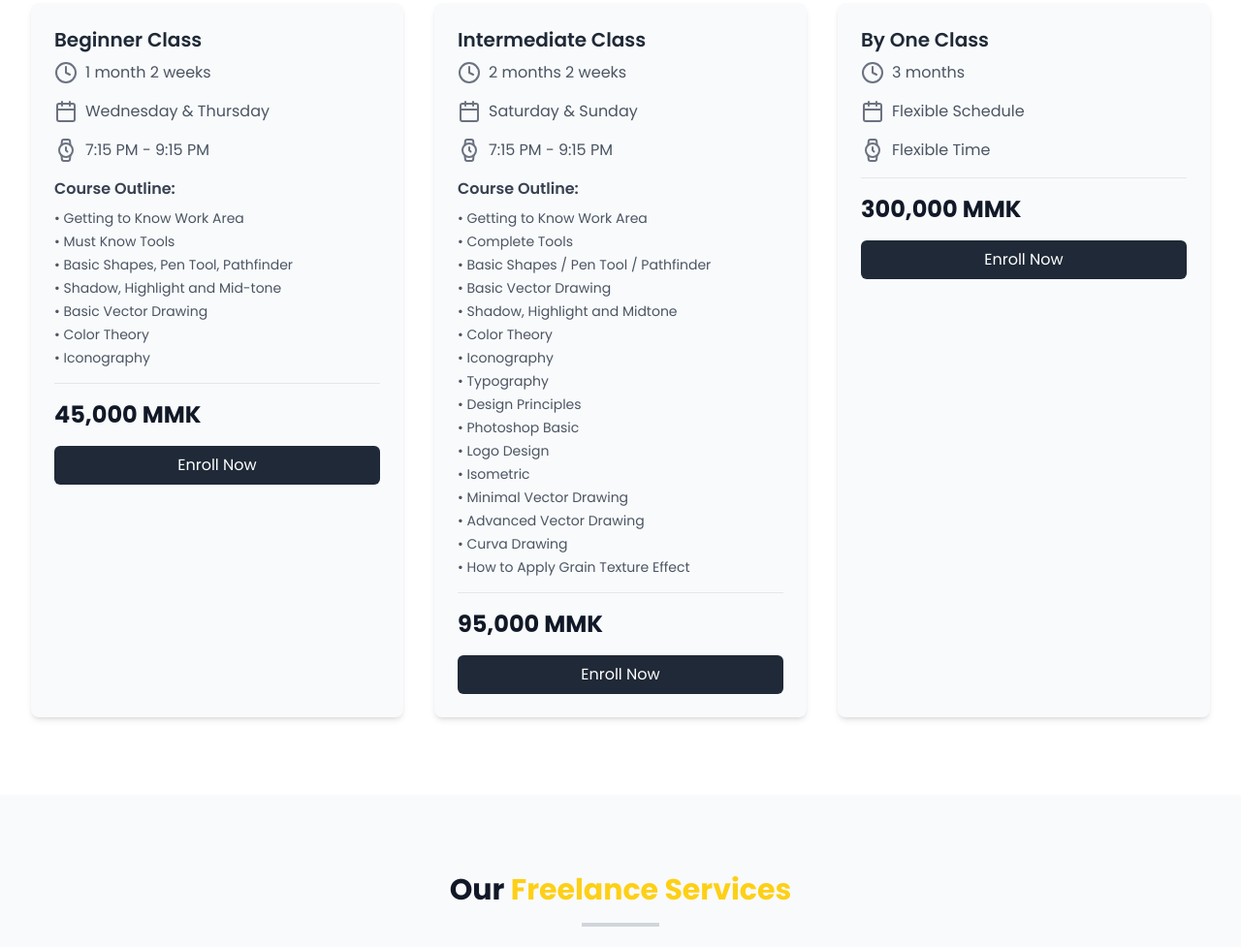
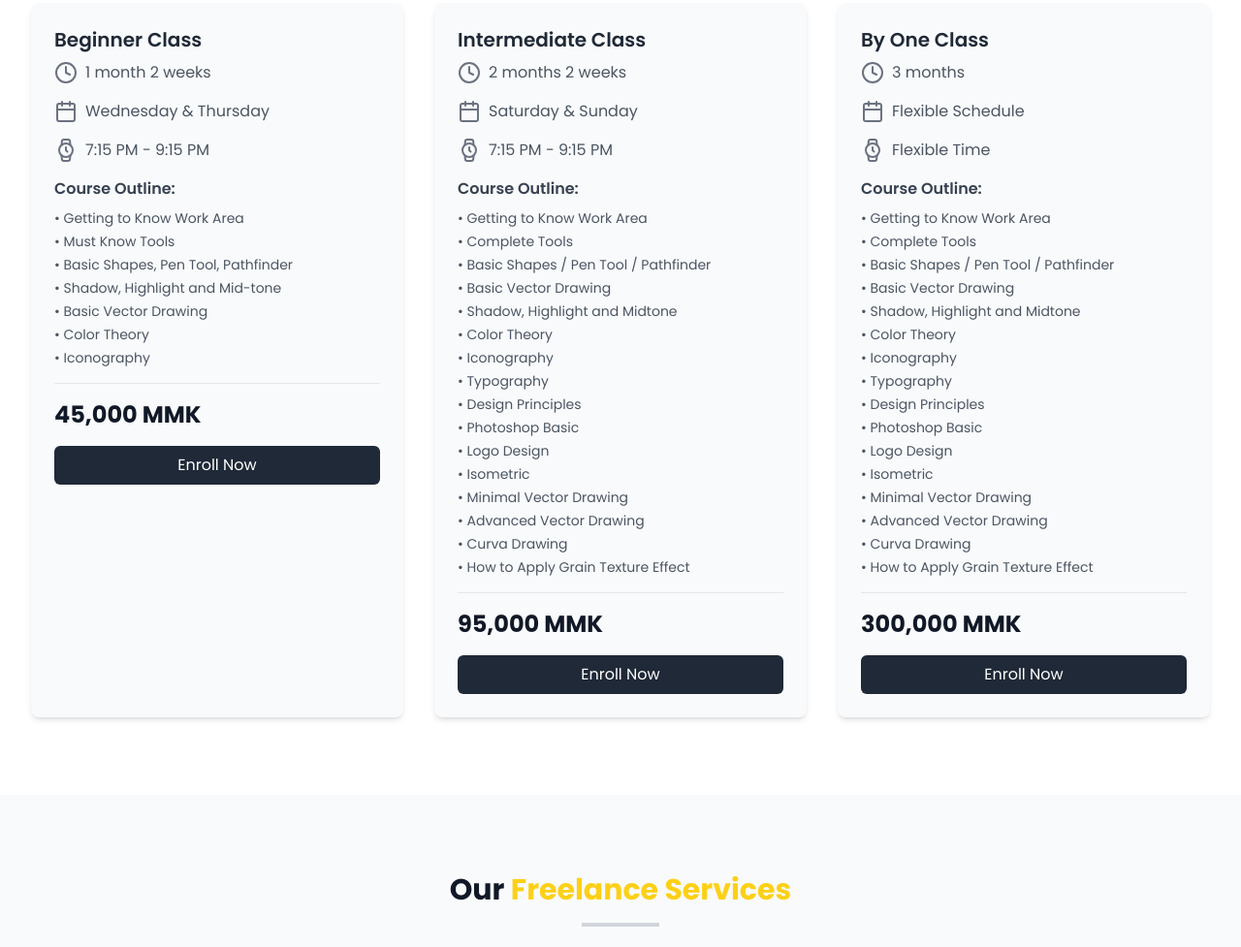
Before and after one commit to artdeone/artdeone.com, a plain HTML site: page index.html in a window 1280 px wide. Shown: the part 1797-2774 px from the top of the page at 97% size. Drawn offline with nearby package versions, Linux system fonts and the light colour scheme.

Commit message:
By one class update

```diff
--- a/index.html
+++ b/index.html
@@ -318,6 +318,30 @@
             <i data-feather="watch" class="text-gray-500 mr-2"></i>
             <span class="text-gray-600">Flexible Time</span>
         </div>
+
+        <!-- Course Outline -->
+        <div class="mb-4">
+            <h4 class="font-semibold text-gray-700 mb-2">Course Outline:</h4>
+            <ul class="text-sm text-gray-600 space-y-1">
+                <li>• Getting to Know Work Area</li>
+                <li>• Complete Tools</li>
+                <li>• Basic Shapes / Pen Tool / Pathfinder</li>
+                <li>• Basic Vector Drawing</li>
+                <li>• Shadow, Highlight and Midtone</li>
+                <li>• Color Theory</li>
+                <li>• Iconography</li>
+                <li>• Typography</li>
+                <li>• Design Principles</li>
+                <li>• Photoshop Basic</li>
+                <li>• Logo Design</li>
+                <li>• Isometric</li>
+                <li>• Minimal Vector Drawing</li>
+                <li>• Advanced Vector Drawing</li>
+                <li>• Curva Drawing</li>
+                <li>• How to Apply Grain Texture Effect</li>
+            </ul>
+        </div>
+
         <div class="border-t border-gray-200 my-4"></div>
         <div class="flex items-center justify-between mb-4">
             <span class="text-2xl font-bold text-gray-900">300,000 MMK</span>
@@ -325,8 +349,6 @@
         <a href="#contact" class="block w-full py-2 px-4 bg-gray-800 text-white text-center rounded-md hover:bg-gray-700 transition duration-300">
             Enroll Now
         </a>
-                    </div>
-                </div>
     </div>
 </div>
     </section>
```
Lines whose indentation alone changed are shown as unchanged.
